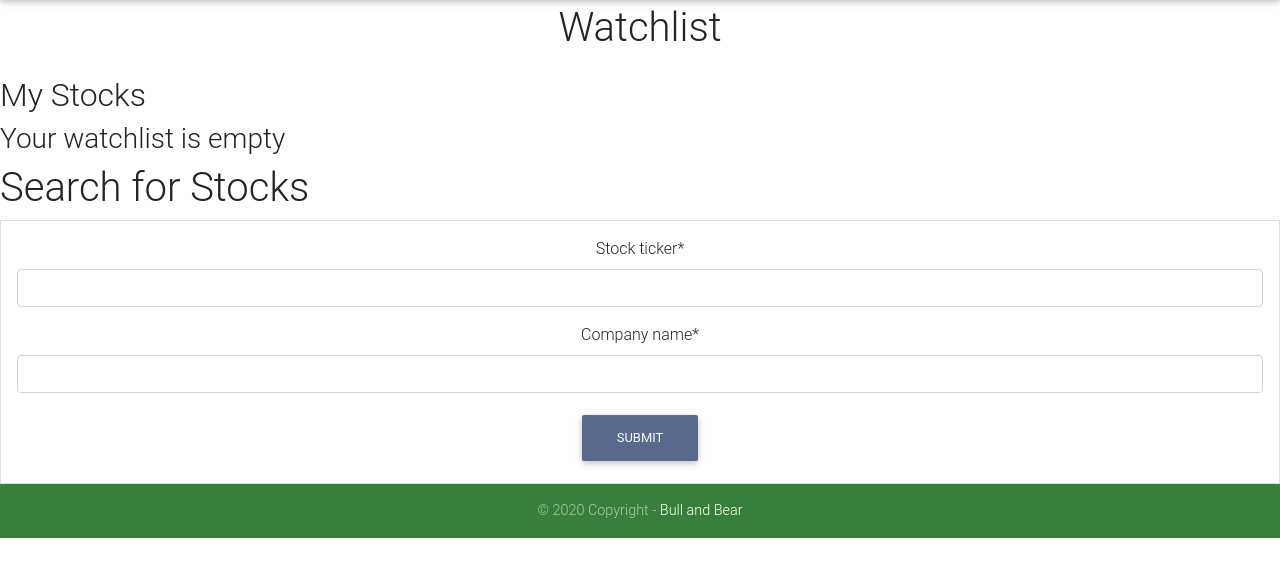
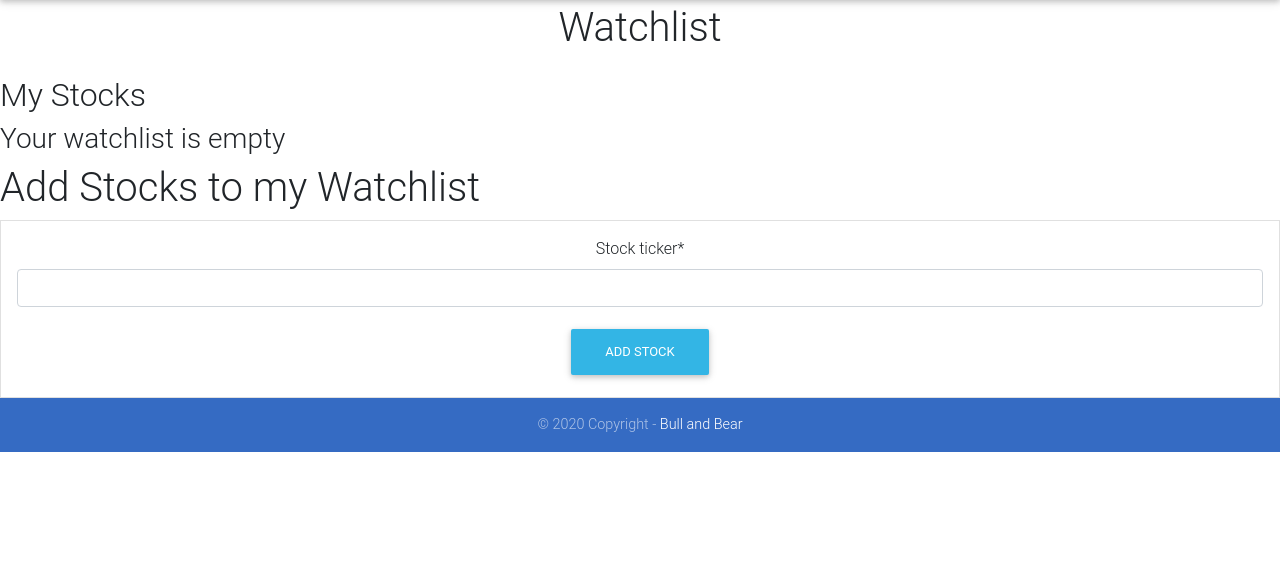
Before and after one commit to night-traders/bull-bear, a Django app: page /watchlist/ in a window 1280 px wide. Shown: the part 56-633 px from the top of the page. Run offline with Django 3.2, Linux system fonts and the light colour scheme; the visitor is signed in with stand-in values (Sample User, id 1); data that the repository does not hold is empty; some libraries are stand-ins or nearby versions.

Commit message:
completed finnhub api call, and save info to Stock Table

```diff
--- a/bull_and_bear/forms.py
+++ b/bull_and_bear/forms.py
@@ -7,4 +7,4 @@ class SearchStockForm(forms.ModelForm):
 
     class Meta:
         model = Stock_ID
-        fields = ['stock_ticker', 'company_name']
+        fields = ['stock_ticker']
--- a/bull_and_bear/urls.py
+++ b/bull_and_bear/urls.py
@@ -1,11 +1,11 @@
-from django.urls import path, include
+from django.urls import include, path
 
 from .views import about, home, watchlist
+
 # WatchlistView
 
 urlpatterns = [
     path('', home, name='home'),
     path('about/', about, name='about'),
     path('watchlist/', watchlist, name='watchlist'),
-    # path('watchlist/', WatchlistView.as_view(), name='watchlist'),
 ]
--- a/bull_and_bear/views.py
+++ b/bull_and_bear/views.py
@@ -1,5 +1,6 @@
 import os
 
+import finnhub
 import requests
 from django.contrib.auth.decorators import login_required
 from django.core.exceptions import ValidationError
@@ -7,23 +8,19 @@ from django.core.paginator import Paginator
 from django.shortcuts import redirect, render
 from django.views.generic import DetailView, ListView, TemplateView
 
-import requests
-import os
-from django.core.paginator import Paginator
-
-NEWS_API_KEY = os.environ['API_NEWS']
 from .forms import SearchStockForm
 from .models import Stock_ID
 
+NEWS_API_KEY = os.environ['API_NEWS']
+FINNHUB = os.environ['FINNHUB']
 
 def home(request):
     response = requests.get(f"https://stocknewsapi.com/api/v1/category?section=general&items=50&token={NEWS_API_KEY}")
     news_data = response.json()
-    print('news data is', news_data)
     context = {
         'data': news_data['data']
     }
-    paginator = Paginator(context['data'], 25)
+    paginator = Paginator(context['data'], 10)
     page_number = request.GET.get('page')
     page_obj = paginator.get_page(page_number)
     return render(request, 'bull_and_bear/home.html', {'page_obj': page_obj})
@@ -38,10 +35,6 @@ def about(request):
     return render(request, 'bull_and_bear/about.html', context)
 
 
-# class WatchlistView(ListView):
-#     template_name = 'bull_and_bear/watchlist.html'
-#     model = Stock_ID
-
 @login_required
 def watchlist(request):
 
@@ -52,14 +45,24 @@ def watchlist(request):
         if form.is_valid():
             user = request.user
             stock_ticker = request.POST.get('stock_ticker')
-            company_name = request.POST.get('company_name')
+
+            response = requests.get(f"https://finnhub.io/api/v1/stock/profile2?symbol={stock_ticker}&token={FINNHUB}")
+            api_response = response.json()
+            print('api response', api_response)
+
+            context = {
+                'ticker': api_response['ticker'],
+                'company_name': api_response['name'],
+            }
+            print('context is', context)
 
             new_stock = Stock_ID(
                 user=user,
-                stock_ticker=stock_ticker,
-                company_name=company_name,
+                stock_ticker=context['ticker'],
+                company_name=context['company_name'],
             )
             new_stock.save()
+
 
             return redirect('watchlist')
 
@@ -69,7 +72,6 @@ def watchlist(request):
 
     my_stocks = Stock_ID.objects.all()
 
-    print(my_stocks)
 
     context = {
         'title': 'Watchlist',
@@ -78,10 +80,3 @@ def watchlist(request):
     }
 
     return render(request, 'bull_and_bear/watchlist.html', context)
-
-# def results(request):
-
-#     stocks = Stock_ID.objects.get.all()
-#     context = {
-#         'title',: ''
-#     }
--- a/templates/bull_and_bear/watchlist.html
+++ b/templates/bull_and_bear/watchlist.html
@@ -13,8 +13,8 @@
     <table id="results" class="table table-hover table-bordered white-background">
       <thead>
         <tr>
-          <th scope="col">Ticket</th>
-          <th scope="col">Company Name</th>
+          <th class="text-primary" scope="col">TICKER</th>
+          <th class="text-primary" scope="col">COMPANY NAME</th>
         </tr>
       </thead>
       <tbody id="table-body">
@@ -23,7 +23,7 @@
             <tr>
               <th class="align-middle" scope="row">{{ stock.stock_ticker }}</th>
               <td class="align-middle">{{ stock.company_name }}</td>
-              {% comment %} <td><a class="btn btn-outline-danger waves-effect p-2 " data-toggle="modal" data-target="#modalConfirmDelete" href="{% url 'delete_result' result.pk %}"><i class="fas fa-trash-alt fa-lg"></i></a></td> {% endcomment %}
+              <td><a class="btn btn-outline-danger waves-effect p-2 " data-toggle="modal" data-target="#modalConfirmDelete" href="{% url 'delete_result' result.pk %}"><i class="fas fa-trash-alt fa-lg"></i></a></td>
             </tr>
           {% endif %}
         {% endfor %}
@@ -34,7 +34,7 @@
     <h3 class="content">Your watchlist is empty</h3>
   {% endif %}
 
-  <h1>Search for Stocks</h1>
+  <h1>Add Stocks to my Watchlist</h1>
   <div class="border border-light p-3 white-background">
     <form method="post" class="content text-center">
       {% csrf_token %}
@@ -42,10 +42,14 @@
         {{ form|crispy }}
       </fieldset>
 
-      <button id="search_submit" type="submit" class="btn btn-mdb-color">
-        Submit
+      <button id="search_submit" type="submit" class="btn btn-info darken-1">
+        Add Stock
       </button>
     </form>
   </div>
 
+  {% if context %}
+    <p>{context}</p>
+  {% endif %}
+
 {% endblock content %}
--- a/templates/partials/_footer.html
+++ b/templates/partials/_footer.html
@@ -1,5 +1,5 @@
 <!-- Footer -->
-<footer class="page-footer font-small green darken-1">
+<footer class="page-footer font-small primary-color bg-primary darken-1">
 
   <!-- Copyright -->
   <div class="footer-copyright text-center py-3">© 2020 Copyright -
--- a/templates/partials/_pagination.html
+++ b/templates/partials/_pagination.html
@@ -82,7 +82,7 @@
         {% endif %}
 
         <span class="current">
-            Page {{ page_obj.number }} of {{ page_obj.paginator.num_pages }}.
+            Page {{ page_obj.number }} of {{ page_obj.paginator.num_pages }}
         </span>
 
         {% if page_obj.has_next %}
```
